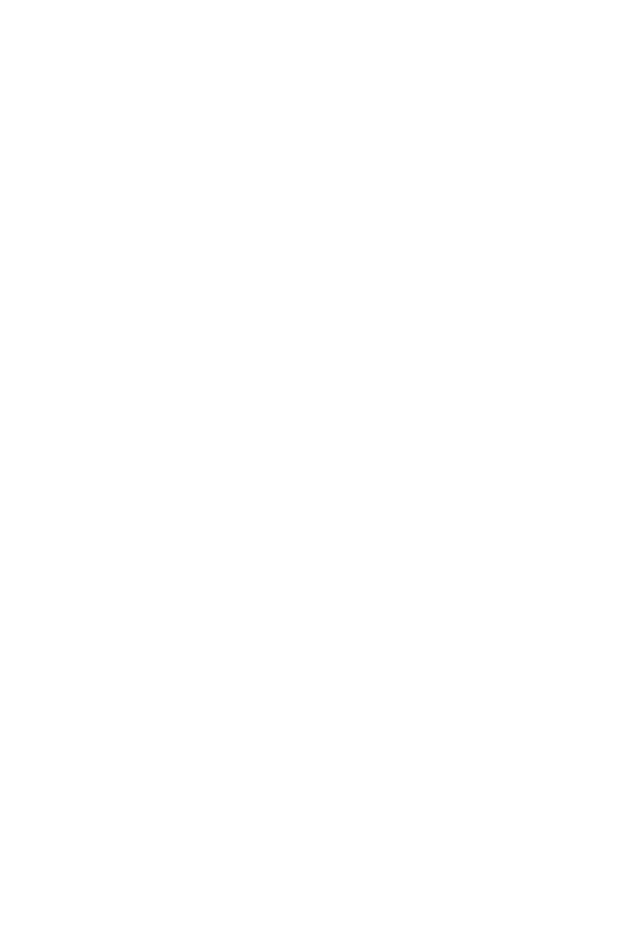
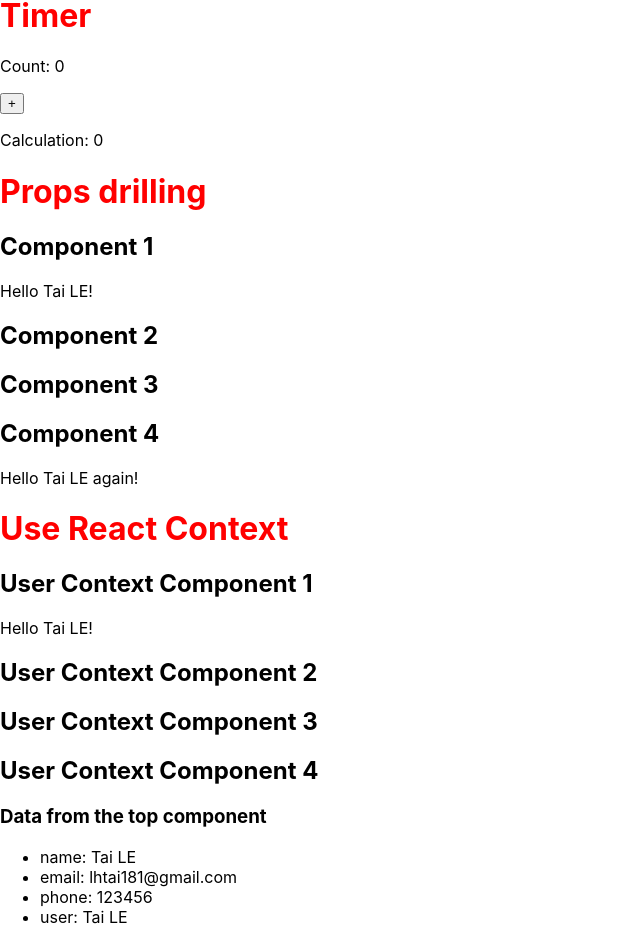
Before and after one commit to tailehuu/w3schools-react-tutorial, a React (Create React App) app: page /blogs in a window 1280 px wide. Shown: the part 315-1258 px from the top of the page, without its empty margins (0-640 px from the left). Before the commit the page ends 800 px from the top, so only its background shows below. Built offline with nearby package versions, Linux system fonts and the light colour scheme.

Commit message:
useContext examples

```diff
--- a/src/App.js
+++ b/src/App.js
@@ -5,6 +5,7 @@
 import Blogs from "./pages/Blogs";
 import Contact from "./pages/Contact";
 import NoPage from "./pages/NoPage";
+
 
 function App() {
   return (
--- /dev/null
+++ b/src/components/Component1.js
@@ -0,0 +1,21 @@
+import { useState } from "react";
+import Component2 from "./Component2";
+
+function Component1() {
+  const [user, setUser] = useState("Tai LE")
+
+  return (
+    <>
+      <h1>Props drilling</h1>
+
+      <h2>Component 1</h2>
+      <p>
+        Hello {user}!
+      </p>
+
+      <Component2 user={user} />
+    </>
+  )
+}
+
+export default Component1
--- /dev/null
+++ b/src/components/Component2.js
@@ -0,0 +1,13 @@
+import Component3 from "./Component3";
+
+function Component2({ user }) {
+  return (
+    <>
+      <h2>Component 2</h2>
+
+      <Component3 user={user} />
+    </>
+  )
+}
+
+export default Component2
--- /dev/null
+++ b/src/components/Component3.js
@@ -0,0 +1,13 @@
+import Component4 from "./Component4";
+
+function Component3({ user }) {
+  return (
+    <>
+      <h2>Component 3</h2>
+
+      <Component4 user={user} />
+    </>
+  )
+}
+
+export default Component3
--- /dev/null
+++ b/src/components/Component4.js
@@ -0,0 +1,13 @@
+function Component4({ user }) {
+  return (
+    <>
+      <h2>Component 4</h2>
+
+      <p>
+        Hello {user} again!
+      </p>
+    </>
+  )
+}
+
+export default Component4
--- /dev/null
+++ b/src/components/Timer.js
@@ -0,0 +1,23 @@
+import { useState, useEffect } from "react";
+
+function Timer() {
+  const [count, setCount] = useState(0)
+  const [calculation, setCalculation] = useState(0)
+
+  useEffect(() => {
+    setCalculation(() => count * 2)
+  }, [count])
+
+  return (
+    <>
+      <h1>Timer</h1>
+      <p>Count: {count}</p>
+      <p>
+        <button type="button" onClick={() => setCount((count) => count + 1)}>+</button>
+      </p>
+      <p>Calculation: {calculation}</p>
+    </>
+  )
+}
+
+export default Timer
--- /dev/null
+++ b/src/components/UseContextComponent1.js
@@ -0,0 +1,26 @@
+import { useState, createContext, useContext } from "react";
+import UserContext from "./UserContext";
+import UseContextComponent2 from "./UseContextComponent2";
+
+function UseContextComponent1() {
+  const [user, setUser] = useState("Tai LE")
+  const data = {
+    name: "Tai LE",
+    email: "lhtai181@gmail.com",
+    phone: "123456",
+    user: user
+  }
+
+  return (
+    <UserContext.Provider value={data}>
+      <h1>Use React Context</h1>
+      <h2>User Context Component 1</h2>
+      <p>
+        Hello {user}!
+      </p>
+      <UseContextComponent2 />
+    </UserContext.Provider>
+  )
+}
+
+export default UseContextComponent1
--- /dev/null
+++ b/src/components/UseContextComponent2.js
@@ -0,0 +1,13 @@
+import UseContextComponent3 from "./UseContextComponent3";
+
+function UseContextComponent2() {
+  return (
+    <>
+      <h2>User Context Component 2</h2>
+
+      <UseContextComponent3 />
+    </>
+  )
+}
+
+export default UseContextComponent2
--- /dev/null
+++ b/src/components/UseContextComponent3.js
@@ -0,0 +1,13 @@
+import UseContextComponent4 from "./UseContextComponent4";
+
+function UseContextComponent3() {
+  return (
+    <>
+      <h2>User Context Component 3</h2>
+
+      <UseContextComponent4 />
+    </>
+  )
+}
+
+export default UseContextComponent3
--- /dev/null
+++ b/src/components/UseContextComponent4.js
@@ -0,0 +1,22 @@
+import { useContext } from "react";
+import UserContext from "./UserContext";
+
+function UseContextComponent4() {
+  const data = useContext(UserContext)
+  console.log(data)
+
+  return (
+    <>
+      <h2>User Context Component 4</h2>
+      <h3>Data from the top component</h3>
+      <ul>
+        <li key="name">name: {data.name}</li>
+        <li key="email">email: {data.email}</li>
+        <li key="phone">phone: {data.phone}</li>
+        <li key="user">user: {data.user}</li>
+      </ul>
+    </>
+  )
+}
+
+export default UseContextComponent4
--- /dev/null
+++ b/src/components/UserContext.js
@@ -0,0 +1,5 @@
+import { createContext } from "react";
+
+const UserContext = createContext()
+
+export default UserContext
--- a/src/pages/Blogs.js
+++ b/src/pages/Blogs.js
@@ -1,4 +1,7 @@
 import FavoriteColor from "../components/FavoriteColor";
+import Timer from "../components/Timer";
+import Component1 from "../components/Component1";
+import UseContextComponent1 from "../components/UseContextComponent1";
 
 const Blogs = () => {
   return (
@@ -6,6 +9,12 @@
       <h1>Blog Articles</h1>
 
       <FavoriteColor />
+
+      <Timer />
+
+      <Component1 />
+
+      <UseContextComponent1 />
     </>
   )
 }
```
Also changed, not shown: 1 other file (tests, documents, lock files or other folders).
